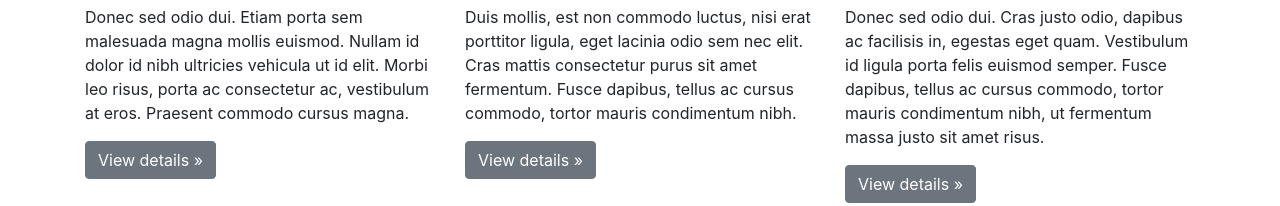
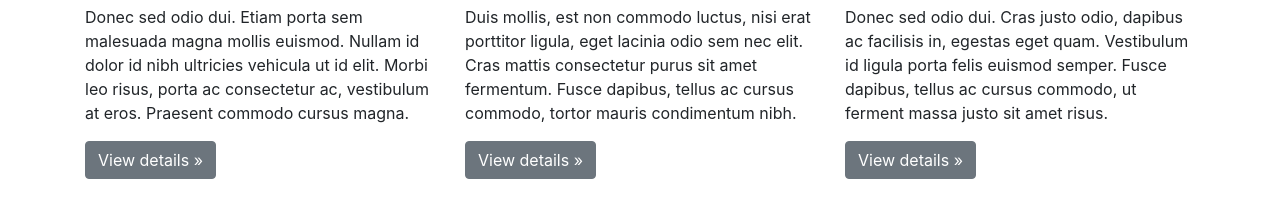
Before and after one commit to Mansi01pro/mcode, a plain HTML site: page index.html in a window 1280 px wide. Shown: the part 927-1133 px from the top of the page. Drawn offline with nearby package versions, Linux system fonts and the light colour scheme.

Commit message:
Update index.html

```diff
--- a/index.html
+++ b/index.html
@@ -308,8 +308,7 @@
             src="https://source.unsplash.com/1600x900/?chocolate" alt="">
           <h2>Heading</h2>
           <p>Donec sed odio dui. Cras justo odio, dapibus ac facilisis in, egestas eget quam. Vestibulum id ligula porta
-            felis euismod semper. Fusce dapibus, tellus ac cursus commodo, tortor mauris condimentum nibh, ut fermentum
-            massa justo sit amet risus.</p>
+            felis euismod semper. Fusce dapibus, tellus ac cursus commodo, ut ferment massa justo sit amet risus.</p>
           <p><a class="btn btn-secondary" href="#" role="button">View details »</a></p>
         </div><!-- /.col-lg-4 -->
 
```
